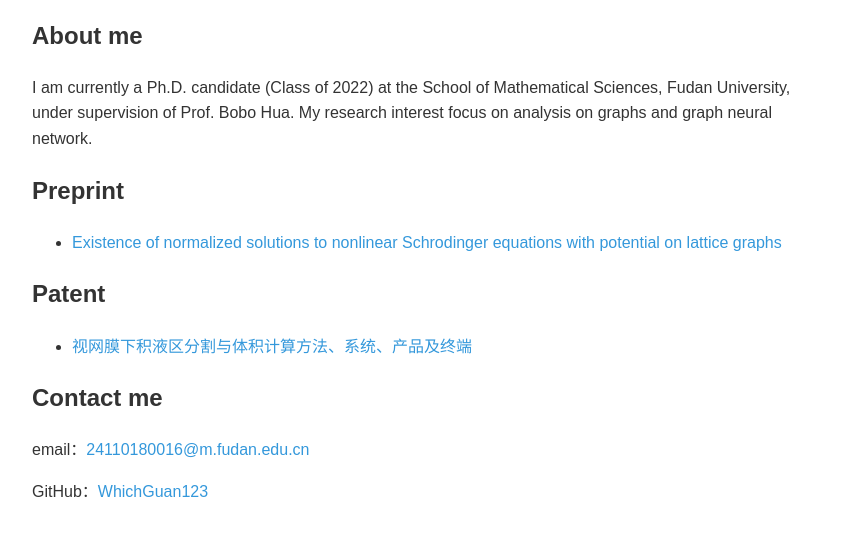
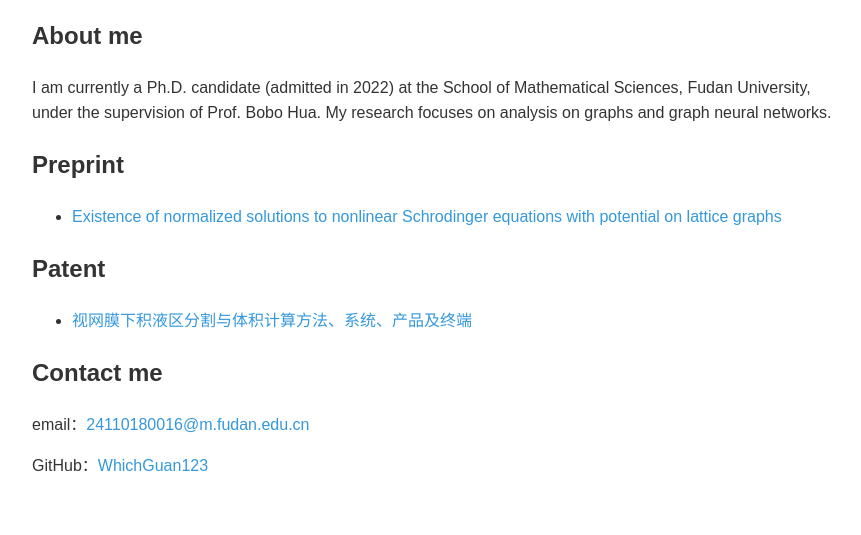
Before and after one commit to WhichGuan123/-wqguan.github.io, a plain HTML site: page index.html in a window 1280 px wide. Shown: the part 199-734 px from the top of the page, without its empty margins (208-1069 px from the left). Drawn offline with Linux system fonts and the light colour scheme.

Commit message:
Update index.html

```diff
--- a/index.html
+++ b/index.html
@@ -37,8 +37,8 @@
 
     <section>
         <h2>About me</h2>
-        <p>I am currently a Ph.D. candidate (Class of 2022) at the School of Mathematical Sciences, Fudan University, under supervision of Prof. Bobo Hua.
-            My research interest focus on analysis on graphs and graph neural network.</p>
+        <p>I am currently a Ph.D. candidate (admitted in 2022) at the School of Mathematical Sciences, Fudan University,
+            under the supervision of Prof. Bobo Hua. My research focuses on analysis on graphs and graph neural networks.</p>
     </section>
 
     <section>
```
